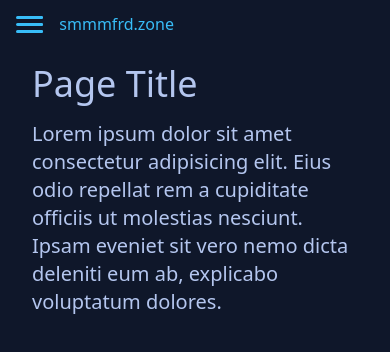
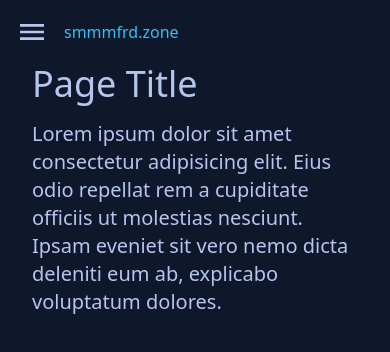
Before and after one commit to smmmfrd/smmmfrd-site, a React (Vite) app: page / in a window 390 px wide. Shown: the top 352 px of the page. Built offline with nearby package versions, Linux system fonts and the light colour scheme.

Commit message:
Implement DaisyUI Hamburger and Styling Fixes

```diff
--- a/src/App.jsx
+++ b/src/App.jsx
@@ -6,25 +6,28 @@ export default function App() {
 	return (
 		<>
 			<nav className={`sm:flex-1 transition-transform duration-500 ${openNav ? "pr-4 w-min" : "w-0"} h-full flex flex-col sm:pr-0 sm:justify-center overflow-hidden`}>
-				<div className="absolute top-4 left-4 flex gap-4 leading-4">
-					<svg className="sm:hidden stroke-primary cursor-pointer" onClick={() => setOpenNav(prev => !prev)}
-						xmlns="http://www.w3.org/2000/svg" width="27.329" height="17" viewBox="0 0 27.329 17">
-						<g id="menu" transform="translate(-415.671 -19)">
-							<line id="Line_1" data-name="Line 1" x1="24.329" transform="translate(417.171 34.5)" fill="none" stroke-linecap="round" stroke-width="3" />
-							<line id="Line_2" data-name="Line 2" x1="24.329" transform="translate(417.171 27.5)" fill="none" stroke-linecap="round" stroke-width="3" />
-							<line id="Line_3" data-name="Line 3" x1="24.329" transform="translate(417.171 20.5)" fill="none" stroke-linecap="round" stroke-width="3" />
-						</g>
-					</svg>
+				<div className="absolute top-2 left-2 flex gap-2 items-center">
+					{/* Open/Close Button */}
+					<label className="btn btn-circle btn-ghost swap swap-rotate">
+						{/* this hidden checkbox controls the state */}
+						<input type="checkbox" onClick={() => setOpenNav(prev => !prev)}/>
+
+						{/* hamburger icon */}
+						<svg className="swap-off fill-current" xmlns="http://www.w3.org/2000/svg" width="32" height="32" viewBox="0 0 512 512"><path d="M64,384H448V341.33H64Zm0-106.67H448V234.67H64ZM64,128v42.67H448V128Z" /></svg>
+
+						{/* close icon */}
+						<svg className="swap-on fill-current" xmlns="http://www.w3.org/2000/svg" width="32" height="32" viewBox="0 0 512 512"><polygon points="400 145.49 366.51 112 256 222.51 145.49 112 112 145.49 222.51 256 112 366.51 145.49 400 256 289.49 366.51 400 400 366.51 289.49 256 400 145.49" /></svg>
+
+					</label>
 					<h1 className="text-primary">smmmfrd.zone</h1>
 				</div>
 
-				{/* -ml-4 */}
 				<ul className={`[&>*]:text-3xl flex flex-col gap-2
-					mt-4 pl-7 transition-all duration-500	${openNav ? "opacity-100" : "opacity-0"}
+					mt-4 pl-8 transition-all duration-500	${openNav ? "opacity-100" : "opacity-0"}
 					sm:text-right sm:mt-0 sm:relative sm:opacity-100`}>
 					<li className="flex flex-row-reverse sm:flex-row justify-end items-center gap-3">
 						Home
-						<span className="inline-block w-2 h-10 bg-base-content"></span>
+						<span className="inline-block w-2 h-9 bg-base-content"></span>
 					</li>
 					<li>Projects</li>
 					<li>Blog</li>
```
